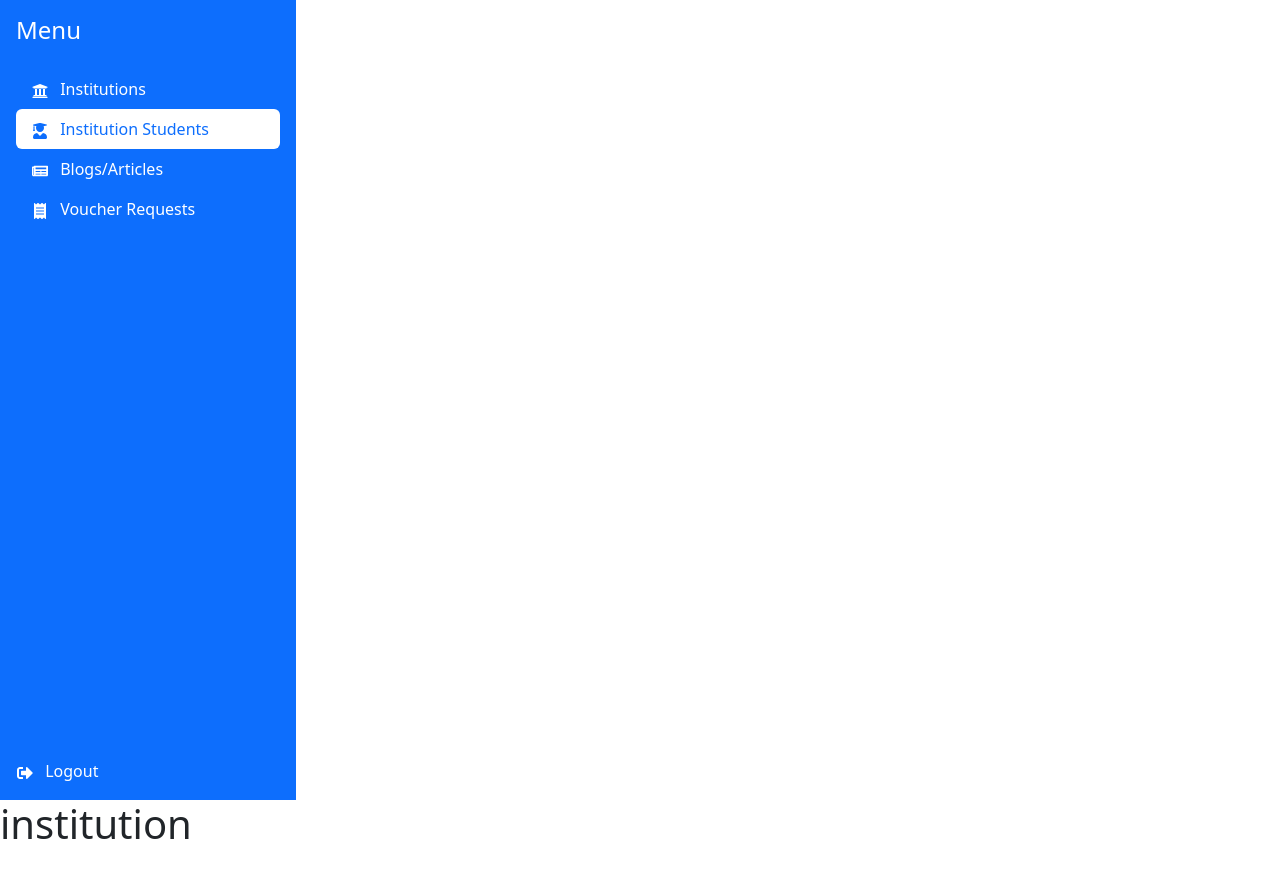
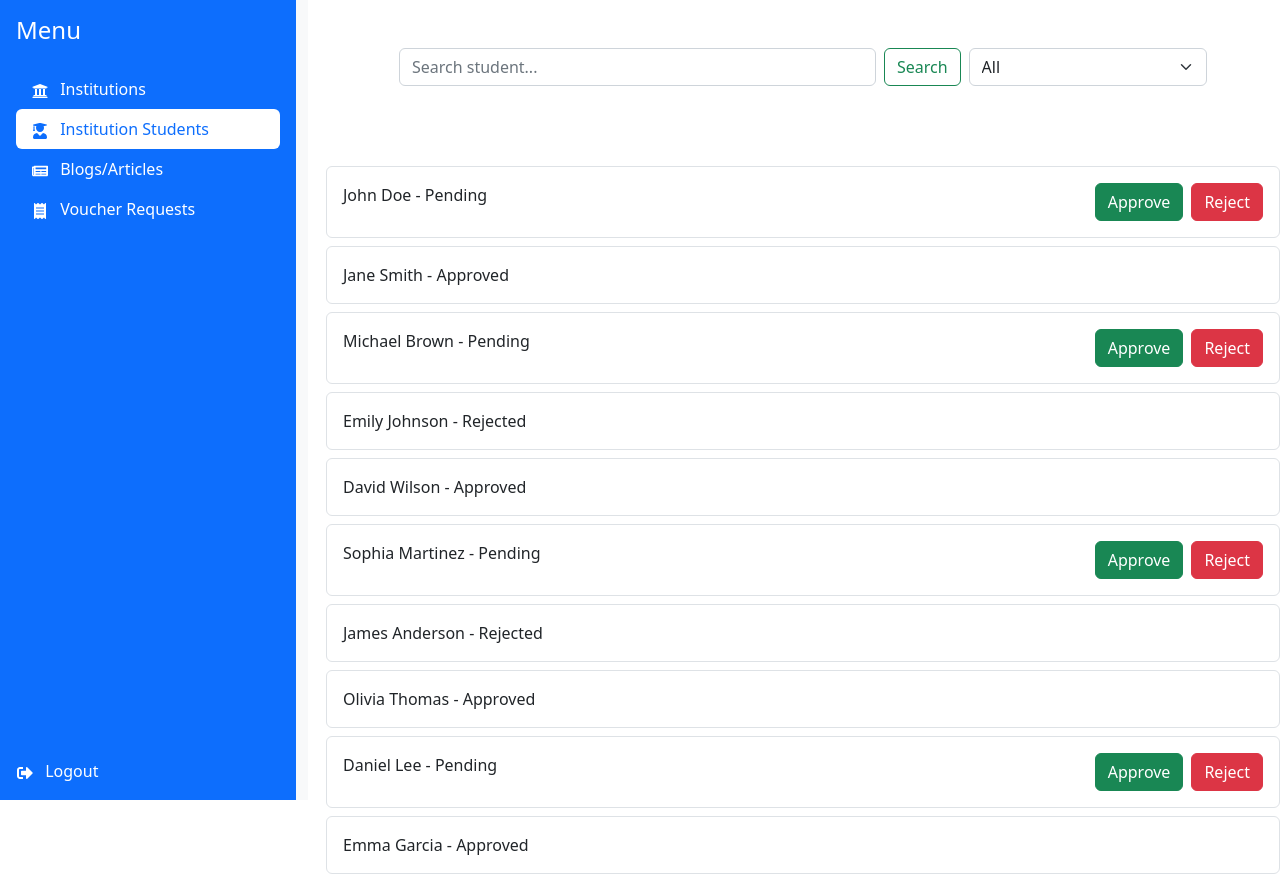
Before and after one commit to Suhail650/management_portal, a React (Vite) app: page /institution-students in a window 1280 px wide. Before the commit the page ends 800 px from the top, so only its background shows below. Built offline with nearby package versions, Linux system fonts and the light colour scheme; sample sign-in values are in the browser's storage.

Commit message:
institution students builden

```diff
--- a/src/App.jsx
+++ b/src/App.jsx
@@ -2,7 +2,7 @@ import React from 'react'
 import AppRoutes from './routes/AppRoutes'
 import { BrowserRouter } from 'react-router-dom'
 import { Provider } from 'react-redux'
-import store from './Redux/store/store.js'
+import store from './Redux/Store/store'
 
 const App = () => {
   return (
--- /dev/null
+++ b/src/Redux/Slices/StudentsSlice.jsx
@@ -0,0 +1,41 @@
+import { createSlice } from "@reduxjs/toolkit";
+
+const initialState = {
+  students: [
+    { id: 1, name: "John Doe", status: "Pending" },
+    { id: 2, name: "Jane Smith", status: "Approved" },
+    { id: 3, name: "Michael Brown", status: "Pending" },
+    { id: 4, name: "Emily Johnson", status: "Rejected" },
+    { id: 5, name: "David Wilson", status: "Approved" },
+    { id: 6, name: "Sophia Martinez", status: "Pending" },
+    { id: 7, name: "James Anderson", status: "Rejected" },
+    { id: 8, name: "Olivia Thomas", status: "Approved" },
+    { id: 9, name: "Daniel Lee", status: "Pending" },
+    { id: 10, name: "Emma Garcia", status: "Approved" },
+  ],
+  filterStatus: "All",
+  searchQuery: "",
+};
+
+const studentsSlice = createSlice({
+  name: "students",
+  initialState,
+  reducers: {
+    setFilterStatus: (state, action) => {
+      state.filterStatus = action.payload;
+    },
+    setSearchQuery: (state, action) => {
+      state.searchQuery = action.payload;
+    },
+    approveStudent: (state, action) => {
+      const student = state.students.find(s => s.id === action.payload);
+      if (student) student.status = "Approved";
+    },
+    rejectStudent: (state, action) => {
+      state.students = state.students.filter(s => s.id !== action.payload);
+    },
+  },
+});
+
+export const { setFilterStatus, setSearchQuery, approveStudent, rejectStudent } = studentsSlice.actions;
+export default studentsSlice.reducer;
--- a/src/Redux/Store/store.js
+++ b/src/Redux/Store/store.js
@@ -1,9 +1,11 @@
 import { configureStore } from "@reduxjs/toolkit";
 import authReducer from "../Slices/AuthSlice";
+import studentReducer from"../Slices/StudentsSlice";
 
 const store = configureStore({
   reducer: {
     auth: authReducer,
+    students: studentReducer,
   },
 });
 
--- /dev/null
+++ b/src/components/institution/ApproveModel.jsx
@@ -0,0 +1,42 @@
+import React, { useState } from "react";
+import { Modal, Button, Form } from "react-bootstrap";
+import { uploadCertificate } from "../../service/studentsService";
+import { useDispatch } from "react-redux";
+import { approveStudent } from "../../Redux/Slices/StudentsSlice";
+import "bootstrap/dist/css/bootstrap.min.css";
+
+
+const ApproveModal = ({ show, handleClose, studentId }) => {
+  const [file, setFile] = useState(null);
+  const dispatch = useDispatch();
+
+  const handleApprove = async () => {
+    if (file) {
+      await uploadCertificate(studentId, file);
+      dispatch(approveStudent(studentId));
+      handleClose();
+    }
+  };
+
+  return (
+    <Modal show={show} onHide={handleClose}>
+      <Modal.Header closeButton>
+        <Modal.Title>Upload Certificate</Modal.Title>
+      </Modal.Header>
+      <Modal.Body>
+        <Form>
+          <Form.Group>
+            <Form.Label>Upload Certificate</Form.Label>
+            <Form.Control type="file" onChange={(e) => setFile(e.target.files[0])} />
+          </Form.Group>
+        </Form>
+      </Modal.Body>
+      <Modal.Footer>
+        <Button variant="secondary" onClick={handleClose}>Cancel</Button>
+        <Button variant="success" onClick={handleApprove} disabled={!file}>Approve</Button>
+      </Modal.Footer>
+    </Modal>
+  );
+};
+
+export default ApproveModal;
--- /dev/null
+++ b/src/components/institution/Filter.jsx
@@ -0,0 +1,19 @@
+import React from "react";
+import { useDispatch } from "react-redux";
+import { setFilterStatus } from "../../Redux/Slices/StudentsSlice";
+import "bootstrap/dist/css/bootstrap.min.css";
+
+
+const Filter = () => {
+  const dispatch = useDispatch();
+
+  return (
+    <select className="form-select w-25" onChange={(e) => dispatch(setFilterStatus(e.target.value))}>
+      <option value="All">All</option>
+      <option value="Pending">Pending</option>
+      <option value="Approved">Approved</option>
+    </select>
+  );
+};
+
+export default Filter;
--- /dev/null
+++ b/src/components/institution/RejectModel.jsx
@@ -0,0 +1,30 @@
+import React from "react";
+import { Modal, Button } from "react-bootstrap";
+import { useDispatch } from "react-redux";
+import { rejectStudent } from "../../Redux/Slices/StudentsSlice";
+import "bootstrap/dist/css/bootstrap.min.css";
+
+
+const RejectModal = ({ show, handleClose, studentId }) => {
+  const dispatch = useDispatch();
+
+  const handleReject = () => {
+    dispatch(rejectStudent(studentId));
+    handleClose();
+  };
+
+  return (
+    <Modal show={show} onHide={handleClose}>
+      <Modal.Header closeButton>
+        <Modal.Title>Confirm Rejection</Modal.Title>
+      </Modal.Header>
+      <Modal.Body>Are you sure you want to reject this student?</Modal.Body>
+      <Modal.Footer>
+        <Button variant="secondary" onClick={handleClose}>Cancel</Button>
+        <Button variant="danger" onClick={handleReject}>Reject</Button>
+      </Modal.Footer>
+    </Modal>
+  );
+};
+
+export default RejectModal;
--- /dev/null
+++ b/src/components/institution/SearchBar.jsx
@@ -0,0 +1,21 @@
+import React from "react";
+import { useDispatch } from "react-redux";
+import { setSearchQuery } from "../../Redux/Slices/StudentsSlice";
+import "bootstrap/dist/css/bootstrap.min.css";
+
+
+const SearchBar = () => {
+  const dispatch = useDispatch(setSearchQuery());
+
+  return (
+    <input
+      type="text"
+      className="form-control w-50"
+      placeholder="Search student..."
+      onChange={(e)=>dispatch(setSearchQuery(e.target.value))}
+    />
+
+  );
+};
+
+export default SearchBar;
--- /dev/null
+++ b/src/components/institution/StudentItem.jsx
@@ -0,0 +1,21 @@
+import React from "react";
+import { Button } from "react-bootstrap";
+import "bootstrap/dist/css/bootstrap.min.css";
+
+const StudentItem = ({ student, onApprove, onReject }) => {
+  return (
+    <div className="d-flex justify-content-between p-3 border rounded mb-2">
+      <span>{student.name} - {student.status}</span>
+      <div>
+        {student.status === "Pending" && (
+          <>
+            <Button variant="success" onClick={() => onApprove(student.id)}>Approve</Button>
+            <Button variant="danger" className="ms-2" onClick={() => onReject(student.id)}>Reject</Button>
+          </>
+        )}
+      </div>
+    </div>
+  );
+};
+
+export default StudentItem;
--- /dev/null
+++ b/src/components/institution/StudentList.jsx
@@ -0,0 +1,44 @@
+import React, { useMemo,useState } from "react";
+import { useSelector } from "react-redux";
+import StudentItem from "./StudentItem";
+import "bootstrap/dist/css/bootstrap.min.css";
+import RejectModal from "./RejectModel";
+import ApproveModal from "./ApproveModel";
+
+const StudentList = () => {
+  const [showApprove, setShowApprove] = useState(false);
+  const [showReject, setShowReject] = useState(false);
+  const [selectedStudentId, setSelectedStudentId] = useState(null);
+
+  const { students, filterStatus, searchQuery } = useSelector((state) => state.students);
+
+  const filteredStudents = useMemo(() => {
+    return students?.filter(
+      (s) =>
+        (filterStatus === "All" || s.status === filterStatus) &&
+        s.name.toLowerCase().includes(searchQuery.toLowerCase())
+    );
+  }, [students, filterStatus, searchQuery]);
+
+  const handleApprove = (studentId) => {
+    setSelectedStudentId(studentId);
+    setShowApprove(true);
+  };
+
+  const handleReject = (studentId) => {
+    setSelectedStudentId(studentId);
+    setShowReject(true);
+  };
+
+  return (
+    <div className="mt-3">
+      {filteredStudents?.map((student) => (
+        <StudentItem key={student.id} student={student} onApprove={handleApprove} onReject={handleReject} />
+      ))}
+      <RejectModal show={showReject} handleClose={() => setShowReject(false)} studentId={selectedStudentId} />
+      <ApproveModal show={showApprove} handleClose={() => setShowApprove(false)} studentId={selectedStudentId} />
+    </div>
+  );
+};
+
+export default StudentList;
--- a/src/page/InstitutionStudents/InstitutionStudents.jsx
+++ b/src/page/InstitutionStudents/InstitutionStudents.jsx
@@ -1,19 +1,40 @@
-import React from 'react'
-import Sidebar from '../../components/Layout/Sidebar'
+import React from "react";
+import { Container, Row, Col, Button } from "react-bootstrap";
+import SearchBar from "../../components/institution/SearchBar";
+import Filter from "../../components/institution/Filter";
+import StudentList from "../../components/institution/StudentList";
+import "bootstrap/dist/css/bootstrap.min.css";
+import Sidebar from "../../components/Layout/Sidebar";
 
 const InstitutionStudents = () => {
     return (
-        <div>
-            <div className="row position-fixed" style={{ width: "100vw" }}>
-                <div className="col-3">
-                    <Sidebar/>
-                </div>
-                <div>
-                    <h1>institution</h1>
-                </div>
-            </div>
-        </div>
-    )
-}
+        <>
+            <Container fluid className="p-0 ">
+                <Row>
+                    {/* Sidebar - Fixed on the Left */}
+                    <Col md={3} className="position-fixed vh-100 bg-light ">
+                        <Sidebar />
+                    </Col>
 
-export default InstitutionStudents
+                    {/* Main Content - Push right (Add margin to avoid overlap) */}
+                    <Col md={{ span: 9, offset: 3 }}>
+                        <Row className="position-sticky top-0 bg-white py-5" style={{ zIndex: 1020 }}>
+                            <Col md={12} className="d-flex align-items-center justify-content-center gap-2">
+                                <SearchBar />
+                                <Button variant="outline-success">Search</Button>
+                                <Filter />
+                            </Col>
+                        </Row>
+                        <Row className="mt-3">
+                            <Col md={12}>
+                                <StudentList />
+                            </Col>
+                        </Row>
+                    </Col>
+                </Row>
+            </Container>
+        </>
+    );
+};
+
+export default InstitutionStudents;
--- /dev/null
+++ b/src/service/studentsService.jsx
@@ -0,0 +1,5 @@
+export const uploadCertificate = (studentId, file) => {
+    return new Promise((resolve) => {
+      setTimeout(() => resolve({ success: true, studentId, fileName: file.name }), 1000);
+    });
+  };
```
Also changed, not shown: src/routes/AppRoutes.jsx (+4 -3 lines), 1 other file (tests, documents, lock files or other folders).
